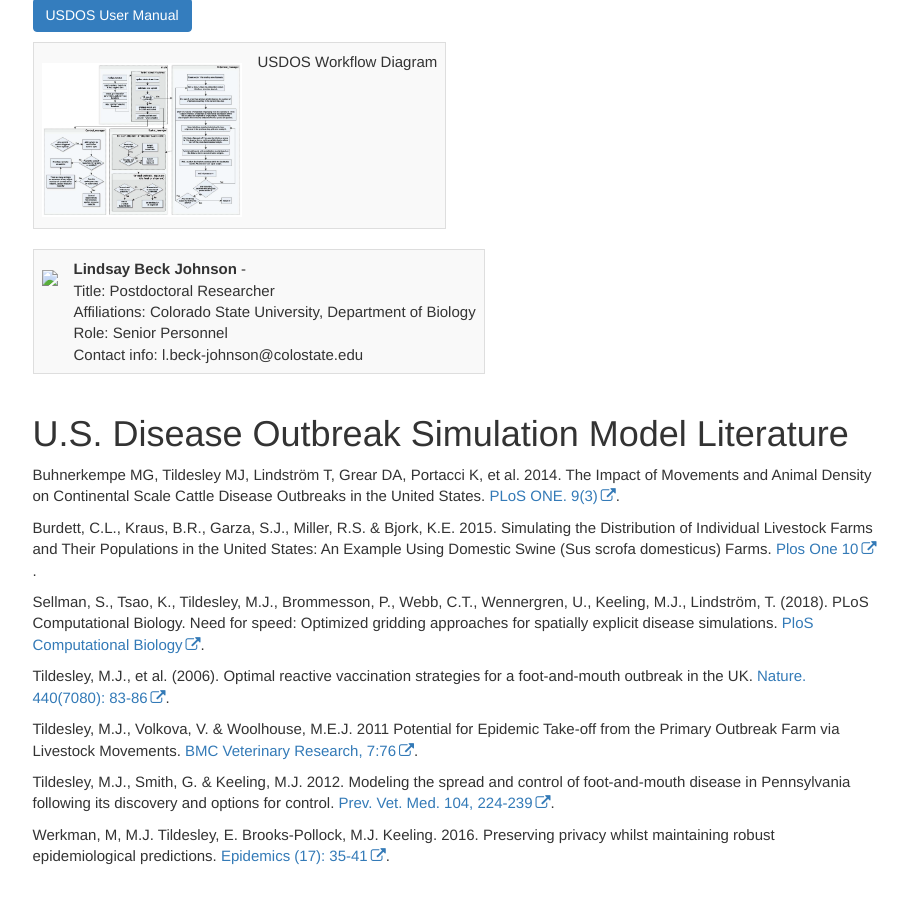
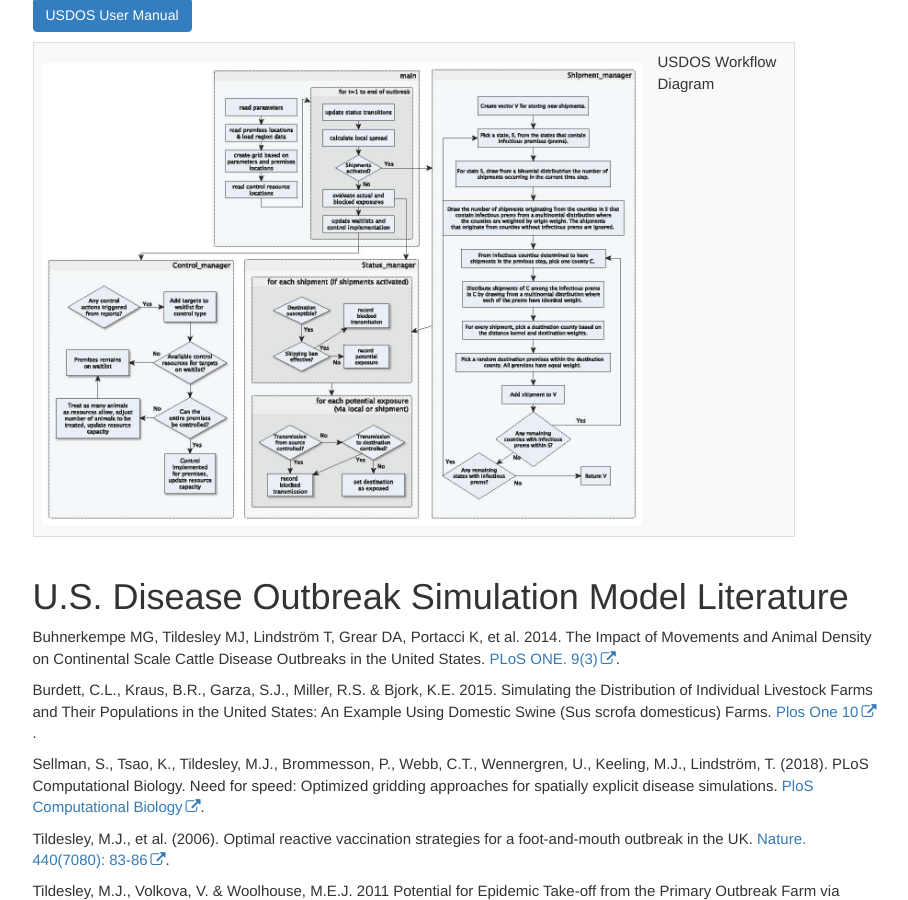
Before and after one commit to webblabb/usammusdos, a Jekyll site: the page built from pages/usdos/usdos.md, in a window 1280 px wide and 900 px high, scrolled down 504 px. Shown: the whole window, without its empty margins (330-1238 px from the left). Built offline with Jekyll 4.4.1, drawn with Linux system fonts in a browser that asks for light colours; nearby versions of some CDN libraries; comment, search, counter and statistics services are not loaded.

Commit message:
Update usdos.md

```diff
--- a/pages/usdos/usdos.md
+++ b/pages/usdos/usdos.md
@@ -22,9 +22,9 @@ USDOSv2 can most easily be used through the USDOSv2 R package.
 
 <a href="/literature/USDOS_User_Manual.pdf" class="btn btn-primary">USDOS User Manual</a>
 
-| <img src = "images/usdos.jpg" style = "width:200px"> | USDOS Workflow Diagram  |
+| <img src = "images/usdos.jpg" style = "width:600px"> | USDOS Workflow Diagram  |
 
-| <img src = "usdos.jpg" style = "width:200px"> | **Lindsay Beck Johnson** - <br/> Title: Postdoctoral Researcher <br/> Affiliations: Colorado State University, Department of Biology <br/> Role: Senior Personnel <br/> Contact info: l.beck-johnson@colostate.edu |
+
 
 # U.S. Disease Outbreak Simulation Model Literature
 
```
